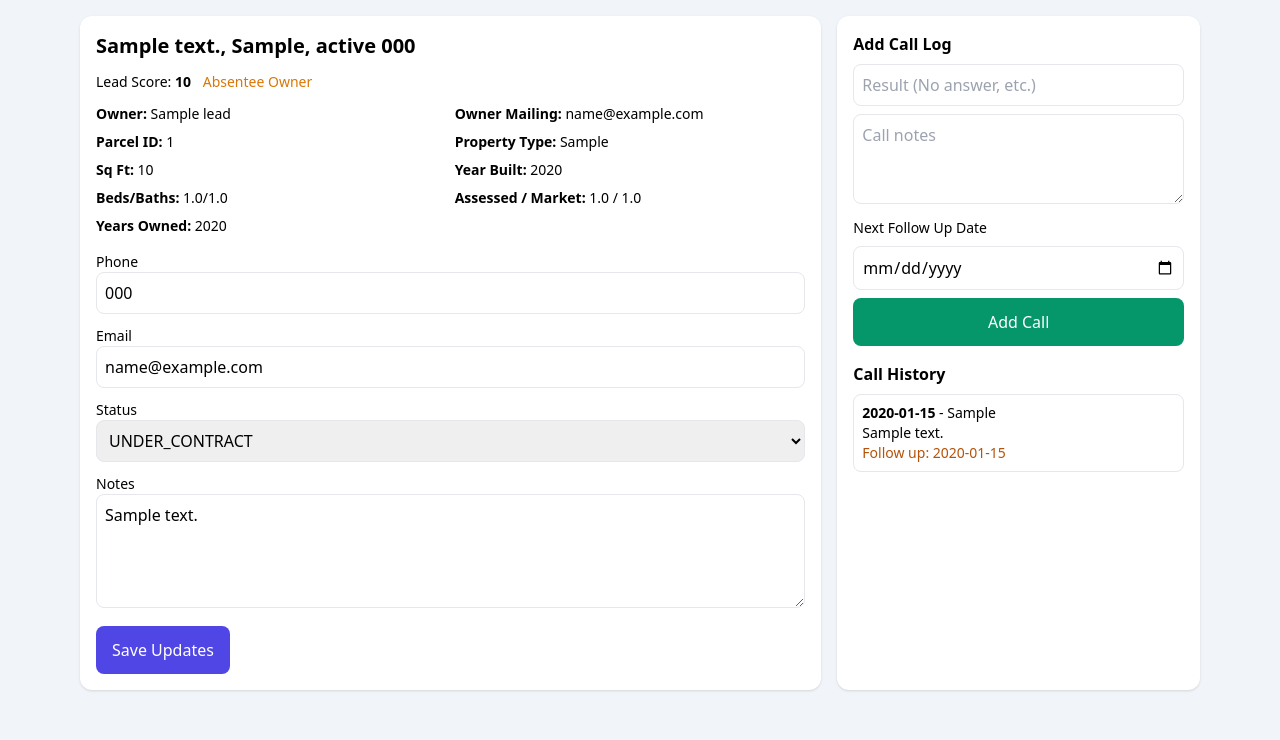
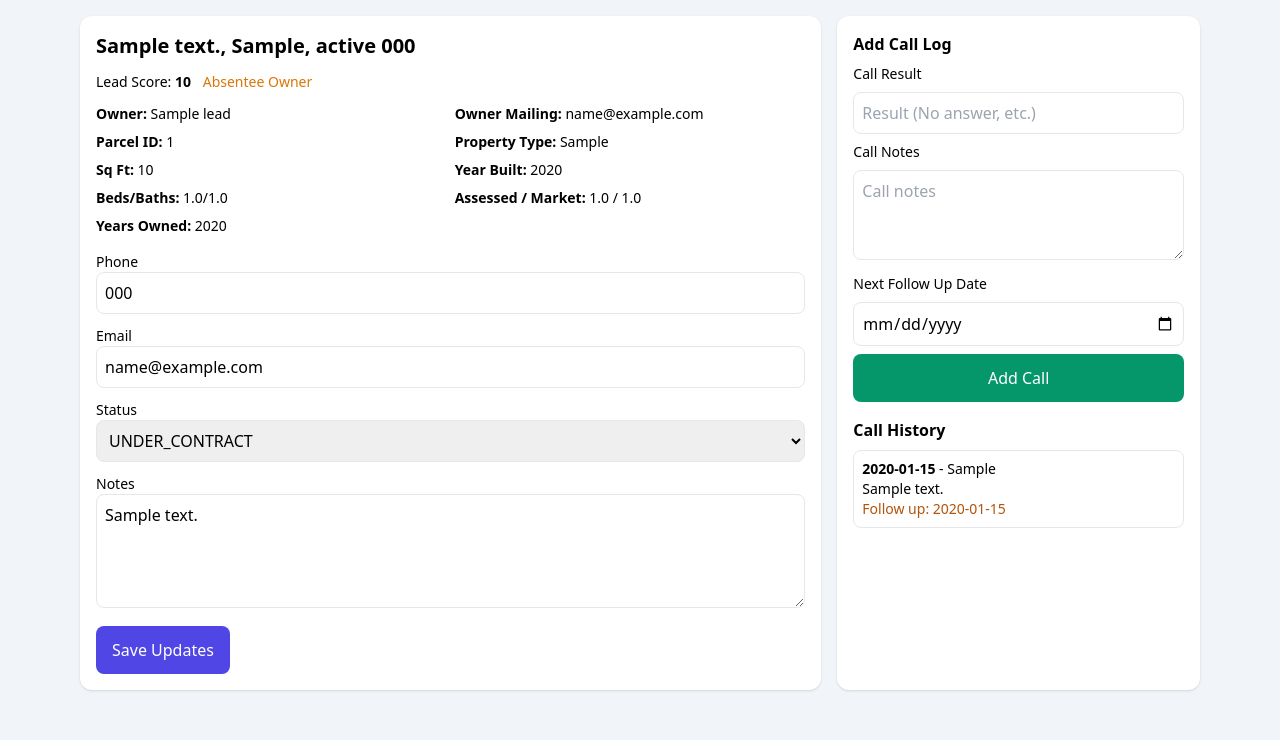
Before and after one commit to jake0822/D4DListGenTool, a FastAPI app: page /property/1 in a window 1280 px wide. Shown: the part 60-800 px from the top of the page. Run offline with FastAPI, Linux system fonts and the light colour scheme; tables that the repository leaves empty hold one stand-in row (values such as "Sample post"); some libraries are stand-ins or nearby versions.

Commit message:
Improve form accessibility on property page

```diff
--- a/templates/property_detail.html
+++ b/templates/property_detail.html
@@ -4,7 +4,7 @@
 <section class="grid lg:grid-cols-3 gap-4">
     <div class="bg-white rounded-xl shadow p-4 lg:col-span-2">
         <h1 class="text-xl font-bold mb-3">{{ lead.street_address }}, {{ lead.city }}, {{ lead.state }} {{ lead.zip_code }}</h1>
-        <p class="text-sm mb-3">Lead Score: <span class="font-semibold">{{ lead.lead_score }}</span> {% if lead.absentee_owner == 1 %}<span class="ml-2 text-amber-600">Absentee Owner</span>{% endif %}</p>
+        <p class="text-sm mb-3">Lead Score: <span class="font-semibold">{{ lead.lead_score }}</span> {% if lead.absentee_owner == 1 %}<span class="ml-2 text-amber-600" aria-label="Absentee owner indicator">Absentee Owner</span>{% endif %}</p>
 
         <div class="grid sm:grid-cols-2 gap-2 text-sm mb-4">
             <p><strong>Owner:</strong> {{ lead.owner_name or 'Unknown' }}</p>
@@ -20,24 +20,24 @@
 
         <form method="post" action="/property/{{ lead.id }}/update" class="space-y-3">
             <div>
-                <label class="block text-sm font-medium">Phone</label>
-                <input name="phone_number" value="{{ lead.phone_number or '' }}" class="w-full border rounded-lg p-2" />
+                <label for="phone_number" class="block text-sm font-medium">Phone</label>
+                <input id="phone_number" name="phone_number" value="{{ lead.phone_number or '' }}" class="w-full border rounded-lg p-2" />
             </div>
             <div>
-                <label class="block text-sm font-medium">Email</label>
-                <input name="email" value="{{ lead.email or '' }}" class="w-full border rounded-lg p-2" />
+                <label for="email" class="block text-sm font-medium">Email</label>
+                <input id="email" name="email" value="{{ lead.email or '' }}" class="w-full border rounded-lg p-2" />
             </div>
             <div>
-                <label class="block text-sm font-medium">Status</label>
-                <select name="lead_status" class="w-full border rounded-lg p-2">
+                <label for="lead_status" class="block text-sm font-medium">Status</label>
+                <select id="lead_status" name="lead_status" class="w-full border rounded-lg p-2">
                     {% for status in statuses %}
                     <option value="{{ status }}" {% if lead.lead_status == status %}selected{% endif %}>{{ status }}</option>
                     {% endfor %}
                 </select>
             </div>
             <div>
-                <label class="block text-sm font-medium">Notes</label>
-                <textarea name="notes" class="w-full border rounded-lg p-2" rows="4">{{ lead.notes or '' }}</textarea>
+                <label for="notes" class="block text-sm font-medium">Notes</label>
+                <textarea id="notes" name="notes" class="w-full border rounded-lg p-2" rows="4">{{ lead.notes or '' }}</textarea>
             </div>
             <button class="px-4 py-3 bg-indigo-600 text-white rounded-lg">Save Updates</button>
         </form>
@@ -46,8 +46,10 @@
     <div class="bg-white rounded-xl shadow p-4">
         <h2 class="font-semibold mb-2">Add Call Log</h2>
         <form method="post" action="/property/{{ lead.id }}/calls" class="space-y-2 mb-4">
-            <input name="result" placeholder="Result (No answer, etc.)" class="w-full border rounded-lg p-2" />
-            <textarea name="notes" placeholder="Call notes" class="w-full border rounded-lg p-2" rows="3"></textarea>
+            <label for="call_result" class="block text-sm font-medium">Call Result</label>
+            <input id="call_result" name="result" placeholder="Result (No answer, etc.)" class="w-full border rounded-lg p-2" />
+            <label for="call_notes" class="block text-sm font-medium">Call Notes</label>
+            <textarea id="call_notes" name="notes" placeholder="Call notes" class="w-full border rounded-lg p-2" rows="3"></textarea>
             <label for="next_follow_up_date" class="block text-sm font-medium">Next Follow Up Date</label>
             <input id="next_follow_up_date" type="date" name="next_follow_up_date" class="w-full border rounded-lg p-2" />
             <button class="w-full px-3 py-3 bg-emerald-600 text-white rounded-lg">Add Call</button>
```
